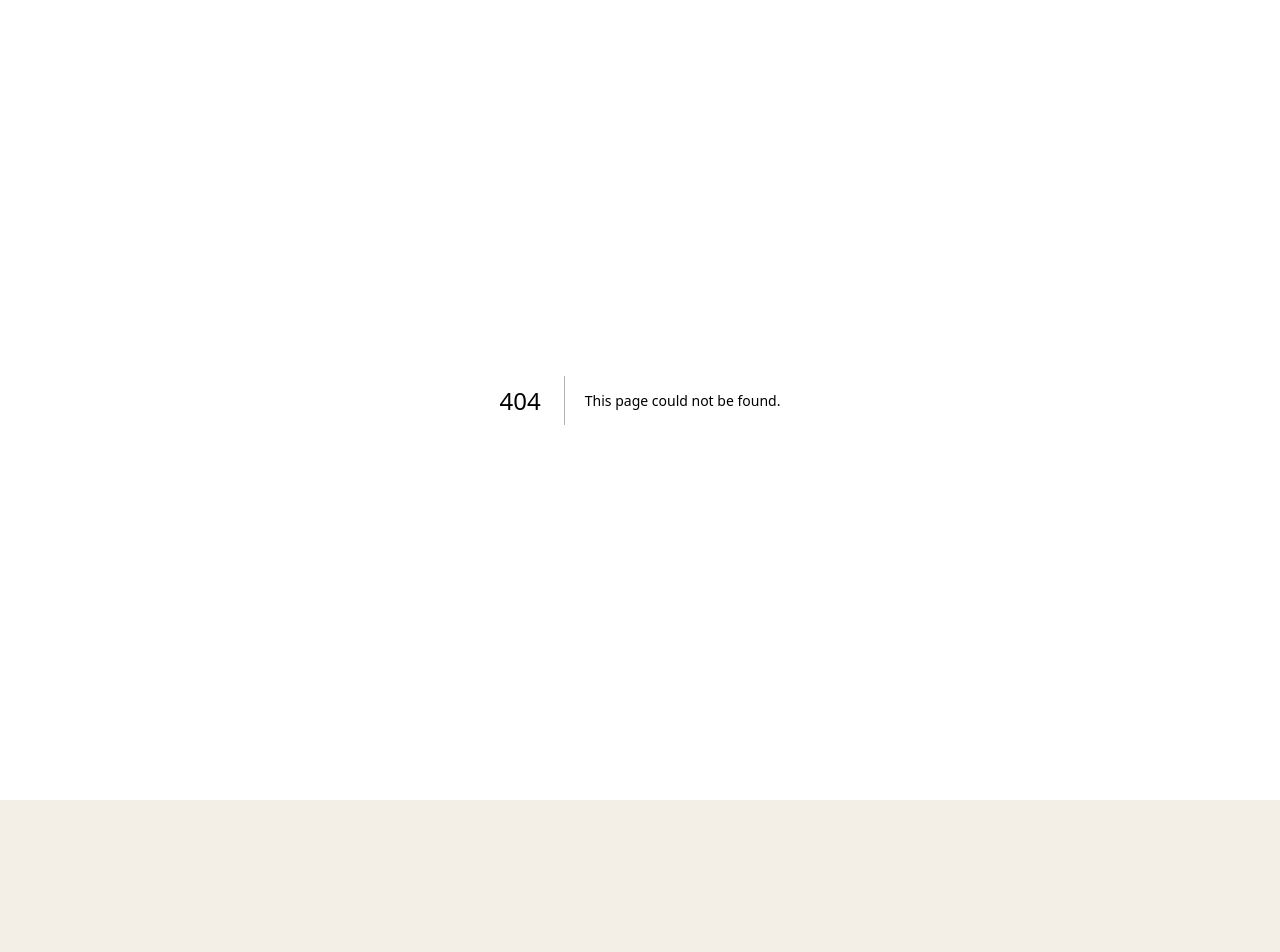
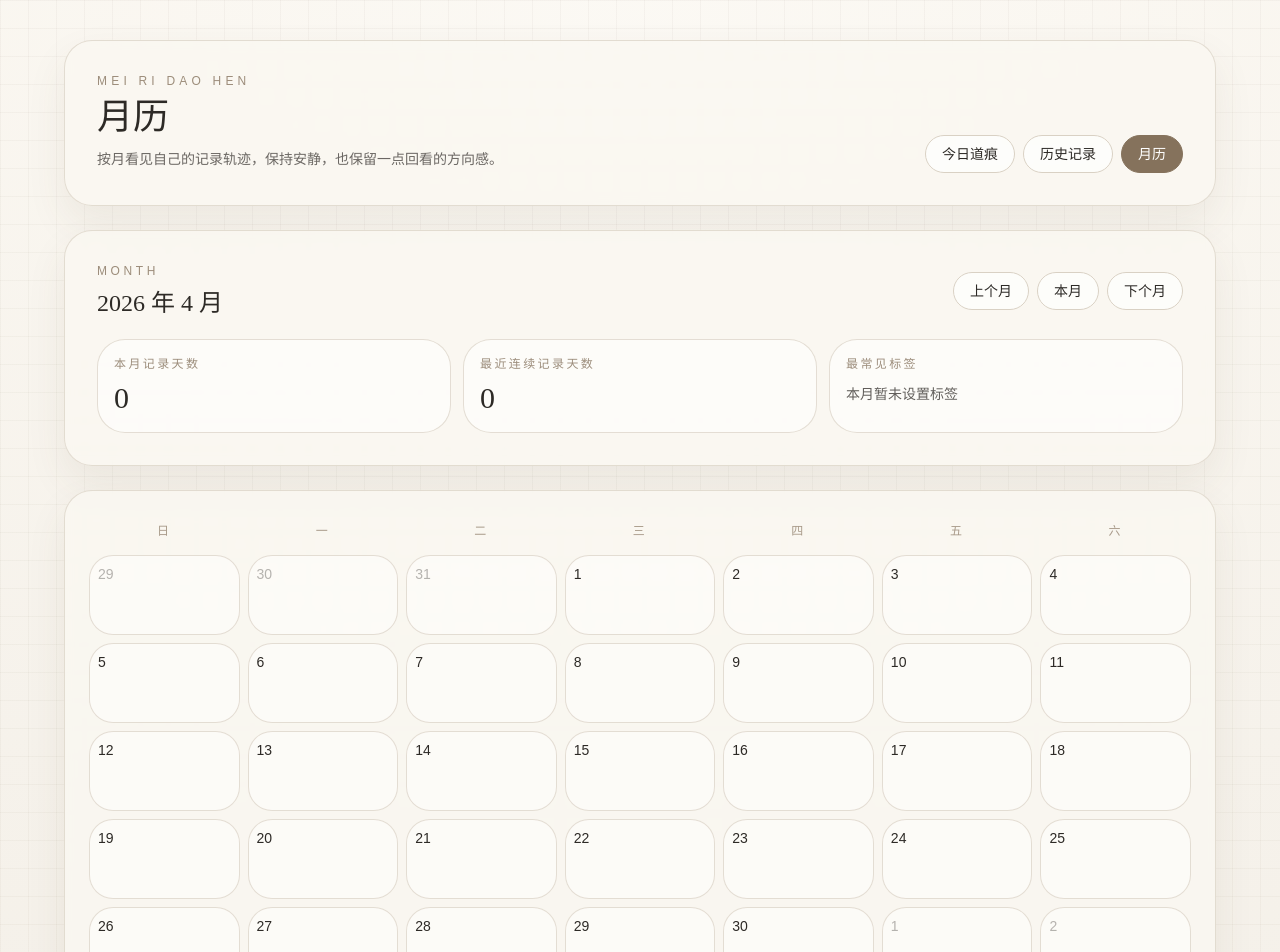
Before and after one commit to Junjie-Wang7/daily-daohen, a Next.js app: page /calendar in a window 1280 px wide. Before the commit this address had no page. Shown: the top 952 px of the page. Before the commit the page ends 800 px from the top, so only its background shows below. Built offline with nearby package versions, Linux system fonts and the light colour scheme.

Commit message:
feat: add calendar view and monthly recap

```diff
--- /dev/null
+++ b/app/calendar/page.tsx
@@ -0,0 +1,13 @@
+import { AppShell } from "@/components/app-shell";
+import { CalendarView } from "@/components/calendar-view";
+
+export default function CalendarPage() {
+  return (
+    <AppShell
+      title="月历"
+      subtitle="按月看见自己的记录轨迹，保持安静，也保留一点回看的方向感。"
+    >
+      <CalendarView />
+    </AppShell>
+  );
+}
--- a/components/app-shell.tsx
+++ b/components/app-shell.tsx
@@ -7,6 +7,7 @@ import { ReactNode } from "react";
 const links = [
   { href: "/", label: "今日道痕" },
   { href: "/history", label: "历史记录" },
+  { href: "/calendar", label: "月历" },
 ];
 
 export function AppShell({
--- /dev/null
+++ b/components/calendar-view.tsx
@@ -0,0 +1,152 @@
+"use client";
+
+import Link from "next/link";
+import { useEffect, useState } from "react";
+import {
+  buildMonthCalendar,
+  formatMonthLabel,
+  getAdjacentMonth,
+  getMonthSummary,
+} from "@/lib/calendar";
+import { readStore } from "@/lib/storage";
+
+function toMonthString(date: Date) {
+  return `${date.getFullYear()}-${String(date.getMonth() + 1).padStart(2, "0")}`;
+}
+
+export function CalendarView() {
+  const [mounted, setMounted] = useState(false);
+  const [month, setMonth] = useState("");
+  const [entries, setEntries] = useState(() => readStore().entries);
+
+  useEffect(() => {
+    setMounted(true);
+    setMonth(toMonthString(new Date()));
+    setEntries(readStore().entries);
+  }, []);
+
+  useEffect(() => {
+    if (!mounted) {
+      return;
+    }
+
+    setEntries(readStore().entries);
+  }, [mounted, month]);
+
+  if (!mounted) {
+    return (
+      <div className="section-card px-5 py-10 text-sm leading-7 text-ink/65 md:px-8">
+        正在准备月历视图……
+      </div>
+    );
+  }
+
+  const summary = getMonthSummary(month, entries);
+  const cells = buildMonthCalendar(month, entries);
+  const weekLabels = ["日", "一", "二", "三", "四", "五", "六"];
+
+  return (
+    <div className="space-y-6">
+      <section className="section-card">
+        <div className="flex flex-col gap-5 px-5 py-6 md:px-8 md:py-8">
+          <div className="flex flex-col gap-4 md:flex-row md:items-center md:justify-between">
+            <div className="space-y-2">
+              <p className="text-xs tracking-[0.3em] text-accent/80">MONTH</p>
+              <h2 className="font-serif text-2xl">{formatMonthLabel(month)}</h2>
+            </div>
+            <div className="flex flex-wrap items-center gap-2">
+              <button
+                type="button"
+                onClick={() => setMonth(getAdjacentMonth(month, -1))}
+                className="soft-button"
+              >
+                上个月
+              </button>
+              <button
+                type="button"
+                onClick={() => setMonth(toMonthString(new Date()))}
+                className="soft-button"
+              >
+                本月
+              </button>
+              <button
+                type="button"
+                onClick={() => setMonth(getAdjacentMonth(month, 1))}
+                className="soft-button"
+              >
+                下个月
+              </button>
+            </div>
+          </div>
+
+          <div className="grid gap-3 md:grid-cols-3">
+            <div className="rounded-[28px] border border-line/70 bg-white/60 px-4 py-4">
+              <p className="text-xs tracking-[0.2em] text-accent/80">本月记录天数</p>
+              <p className="mt-2 font-serif text-3xl text-ink">{summary.recordDays}</p>
+            </div>
+            <div className="rounded-[28px] border border-line/70 bg-white/60 px-4 py-4">
+              <p className="text-xs tracking-[0.2em] text-accent/80">最近连续记录天数</p>
+              <p className="mt-2 font-serif text-3xl text-ink">{summary.recentStreak}</p>
+            </div>
+            <div className="rounded-[28px] border border-line/70 bg-white/60 px-4 py-4">
+              <p className="text-xs tracking-[0.2em] text-accent/80">最常见标签</p>
+              <div className="mt-3 space-y-1 text-sm text-ink/75">
+                {summary.topTags.length ? (
+                  summary.topTags.map((item, index) => (
+                    <p key={item.tag}>
+                      {index + 1}. #{item.tag} · {item.count} 次
+                    </p>
+                  ))
+                ) : (
+                  <p>本月暂未设置标签</p>
+                )}
+              </div>
+            </div>
+          </div>
+        </div>
+      </section>
+
+      <section className="section-card">
+        <div className="px-4 py-5 md:px-6 md:py-6">
+          <div className="grid grid-cols-7 gap-2 text-center text-xs tracking-[0.2em] text-accent/70">
+            {weekLabels.map((label) => (
+              <div key={label} className="py-2">
+                {label}
+              </div>
+            ))}
+          </div>
+          <div className="mt-2 grid grid-cols-7 gap-2">
+            {cells.map((cell) => {
+              const inMonthStyle = cell.inMonth ? "text-ink" : "text-ink/35";
+              const recordStyle = cell.hasRecord
+                ? "border-accent/60 bg-rice shadow-[0_0_0_1px_rgba(133,114,92,0.08)]"
+                : "border-line/70 bg-white/50";
+
+              return (
+                <Link
+                  key={cell.date}
+                  href={`/records/${cell.date}`}
+                  data-testid={`calendar-day-${cell.date}`}
+                  aria-label={`查看 ${cell.date}`}
+                  className={`min-h-20 rounded-3xl border px-2 py-2 text-left transition hover:border-accent/70 hover:bg-white ${inMonthStyle} ${recordStyle}`}
+                >
+                  <div className="flex items-start justify-between gap-2">
+                    <span className="text-sm font-medium">{Number(cell.date.slice(-2))}</span>
+                    {cell.hasRecord ? (
+                      <span className="mt-0.5 h-2.5 w-2.5 rounded-full bg-accent" />
+                    ) : null}
+                  </div>
+                  {cell.hasRecord ? (
+                    <p className="mt-3 overflow-hidden text-[11px] leading-5 text-ink/75">
+                      {cell.entry?.answers.stone || cell.entry?.answers.event || "有记录"}
+                    </p>
+                  ) : null}
+                </Link>
+              );
+            })}
+          </div>
+        </div>
+      </section>
+    </div>
+  );
+}
--- /dev/null
+++ b/lib/calendar.ts
@@ -0,0 +1,140 @@
+import { JournalEntry } from "@/lib/types";
+
+export type MonthCell = {
+  date: string;
+  inMonth: boolean;
+  hasRecord: boolean;
+  entry?: JournalEntry;
+};
+
+export type MonthSummary = {
+  recordDays: number;
+  recentStreak: number;
+  topTags: Array<{ tag: string; count: number }>;
+};
+
+function parseMonth(month: string) {
+  const [yearText, monthText] = month.split("-");
+  const year = Number(yearText);
+  const monthIndex = Number(monthText) - 1;
+  return { year, monthIndex };
+}
+
+function pad2(value: number) {
+  return String(value).padStart(2, "0");
+}
+
+function toDateString(year: number, monthIndex: number, day: number) {
+  return `${year}-${pad2(monthIndex + 1)}-${pad2(day)}`;
+}
+
+export function formatMonthLabel(month: string) {
+  const { year, monthIndex } = parseMonth(month);
+  return `${year} 年 ${monthIndex + 1} 月`;
+}
+
+export function getAdjacentMonth(month: string, offset: number) {
+  const { year, monthIndex } = parseMonth(month);
+  const date = new Date(year, monthIndex + offset, 1);
+  return `${date.getFullYear()}-${pad2(date.getMonth() + 1)}`;
+}
+
+export function buildMonthCalendar(month: string, entries: JournalEntry[]) {
+  const { year, monthIndex } = parseMonth(month);
+  const firstDay = new Date(year, monthIndex, 1);
+  const lastDay = new Date(year, monthIndex + 1, 0);
+  const startOffset = firstDay.getDay();
+  const endOffset = 6 - lastDay.getDay();
+  const byDate = new Map(entries.map((entry) => [entry.date, entry]));
+  const cells: MonthCell[] = [];
+
+  for (let i = startOffset; i > 0; i -= 1) {
+    const date = new Date(year, monthIndex, 1 - i);
+    const dateString = toDateString(date.getFullYear(), date.getMonth(), date.getDate());
+    const entry = byDate.get(dateString);
+    cells.push({
+      date: dateString,
+      inMonth: false,
+      hasRecord: Boolean(entry),
+      entry,
+    });
+  }
+
+  for (let day = 1; day <= lastDay.getDate(); day += 1) {
+    const dateString = toDateString(year, monthIndex, day);
+    const entry = byDate.get(dateString);
+    cells.push({
+      date: dateString,
+      inMonth: true,
+      hasRecord: Boolean(entry),
+      entry,
+    });
+  }
+
+  for (let i = 1; i <= endOffset; i += 1) {
+    const date = new Date(year, monthIndex + 1, i);
+    const dateString = toDateString(date.getFullYear(), date.getMonth(), date.getDate());
+    const entry = byDate.get(dateString);
+    cells.push({
+      date: dateString,
+      inMonth: false,
+      hasRecord: Boolean(entry),
+      entry,
+    });
+  }
+
+  return cells;
+}
+
+export function getRecentStreakDays(entries: JournalEntry[]) {
+  const recordDates = new Set(entries.map((entry) => entry.date));
+  let streak = 0;
+  const cursor = new Date();
+
+  while (streak < 365) {
+    const dateString = `${cursor.getFullYear()}-${pad2(cursor.getMonth() + 1)}-${pad2(
+      cursor.getDate(),
+    )}`;
+    if (!recordDates.has(dateString)) {
+      break;
+    }
+
+    streak += 1;
+    cursor.setDate(cursor.getDate() - 1);
+  }
+
+  return streak;
+}
+
+export function getTopTags(entries: JournalEntry[], limit = 3) {
+  const counts = new Map<string, number>();
+
+  for (const entry of entries) {
+    for (const tag of entry.tags) {
+      counts.set(tag, (counts.get(tag) ?? 0) + 1);
+    }
+  }
+
+  return [...counts.entries()]
+    .sort((a, b) => b[1] - a[1] || a[0].localeCompare(b[0], "zh-Hans-CN"))
+    .slice(0, limit)
+    .map(([tag, count]) => ({ tag, count }));
+}
+
+export function getMonthSummary(month: string, entries: JournalEntry[]): MonthSummary {
+  const { year, monthIndex } = parseMonth(month);
+  const currentMonthEntries = entries.filter((entry) => {
+    const [entryYear, entryMonth] = entry.date.split("-").map(Number);
+    return entryYear === year && entryMonth - 1 === monthIndex;
+  });
+
+  return {
+    recordDays: currentMonthEntries.length,
+    recentStreak: getRecentStreakDays(entries),
+    topTags: getTopTags(currentMonthEntries),
+  };
+}
+
+export function getCalendarTitle(month: string) {
+  return formatMonthLabel(month);
+}
```
Also changed, not shown: 2 other files (tests, documents, lock files or other folders).
